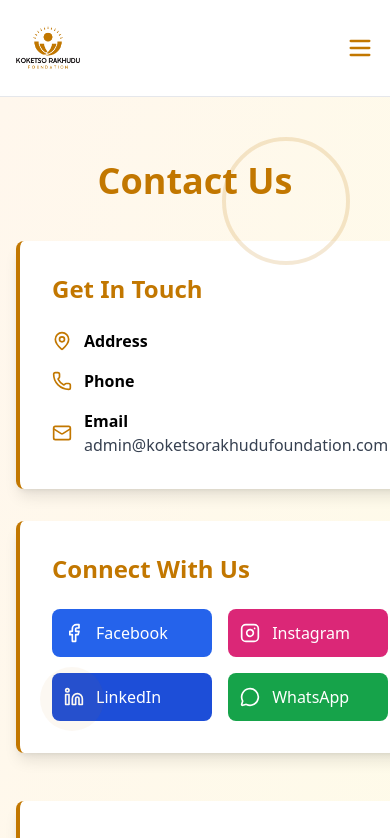
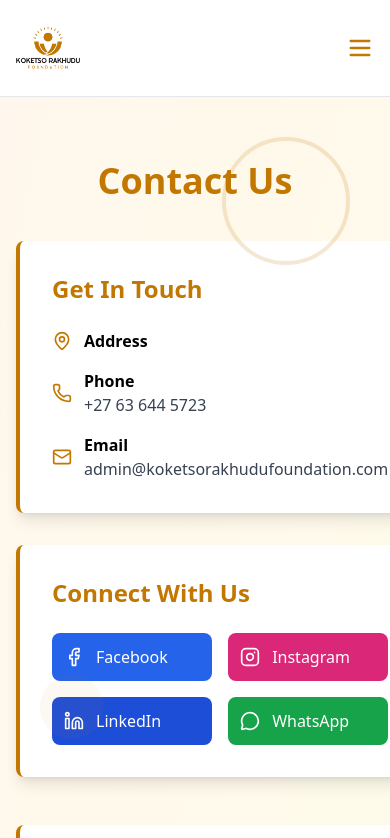
Before and after one commit to Astral-Solutions/krf, a React (Create React App) app in the folder krf-site/: page /contact in a window 390 px wide. Shown: the top 838 px of the page. Built offline with nearby package versions, Linux system fonts and the light colour scheme.

Commit message:
Update phone number in Contact page

```diff
--- a/krf-site/src/pages/Contact.jsx
+++ b/krf-site/src/pages/Contact.jsx
@@ -49,7 +49,7 @@
                   <Phone className="text-[#c27700]" size={20} />
                   <div>
                     <p className="font-semibold">Phone</p>
-                    <p className="text-gray-700"></p>
+                    <p className="text-gray-700">+27 63 644 5723</p>
                   </div>
                 </div>
 
```
